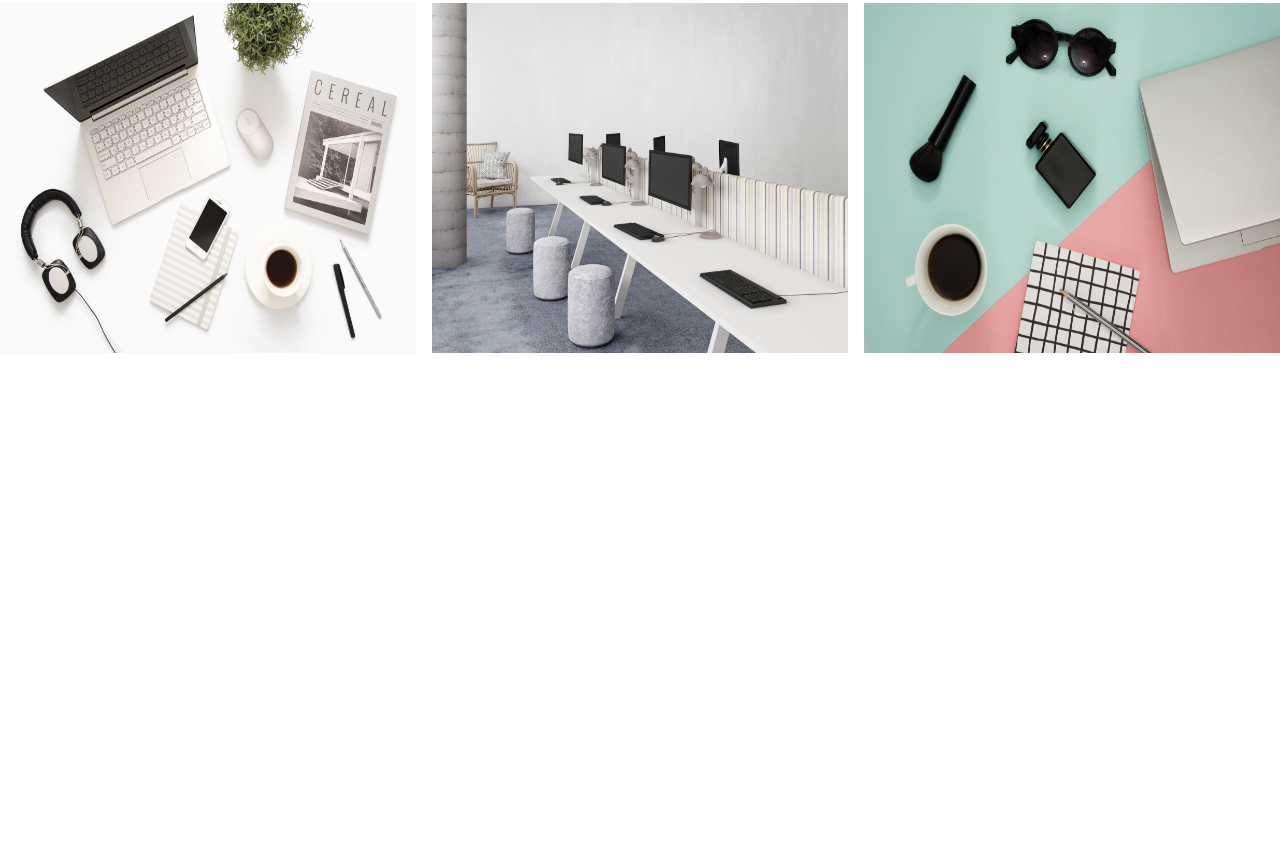
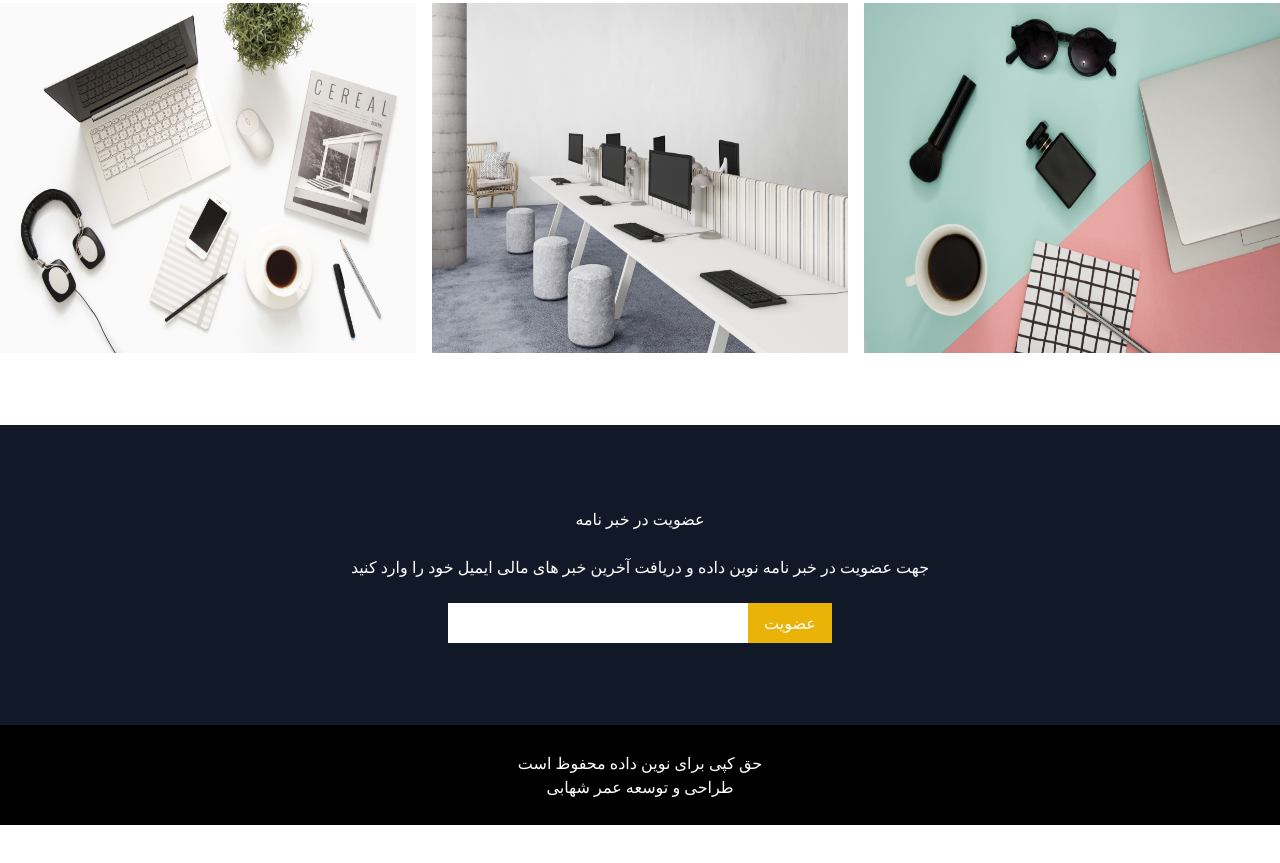
Before and after one commit to H-Tariki/rtlr-project-230238, a website: page index.html in a window 1280 px wide. Shown: the part 3021-3884 px from the top of the page. Before the commit the page ends 3446 px from the top, so only its background shows below. Drawn offline with nearby package versions, Linux system fonts and the light colour scheme.

Commit message:
set footer

```diff
--- a/index.html
+++ b/index.html
@@ -192,6 +192,21 @@
             </div>
         </div>
 
+        <div id="footer-container" class="w-full h-[400px] mb-10 relative">
+            <div id="footer" class="w-full h-[300px] bg-gray-900 flex flex-col justify-center items-center">
+                <h1 class="text-white mb-6">عضویت در خبر نامه</h1>
+                <h1 class="text-white">جهت عضویت در خبر نامه نوین داده و دریافت آخرین خبر های مالی ایمیل خود را وارد کنید</h1>
+                <div id="inputing" class="flex justify-center items-center mt-6">
+                    <input type="text" class="w-[300px] h-[40px]">
+                    <input type="button" value="عضویت" class="bg-yellow-500 h-[40px] px-4 text-white cursor-pointer">
+                </div>
+            </div>
+            <div id="buttom-footer" class="w-full h-[100px] bg-black absolute bottom-0 left-0 flex flex-col justify-center items-center">
+                <h1 class="text-white">حق کپی برای نوین داده محفوظ است</h1>
+                <h1 class="text-white">طراحی و توسعه عمر شهابی</h1>
+            </div>
+        </div>
+
         <script src="https://cdn.jsdelivr.net/npm/swiper@11/swiper-bundle.min.js"></script>
         <script src="./WOW-master/dist/wow.js"></script>
         <script>
```
Also changed, not shown: dist/output.css.
